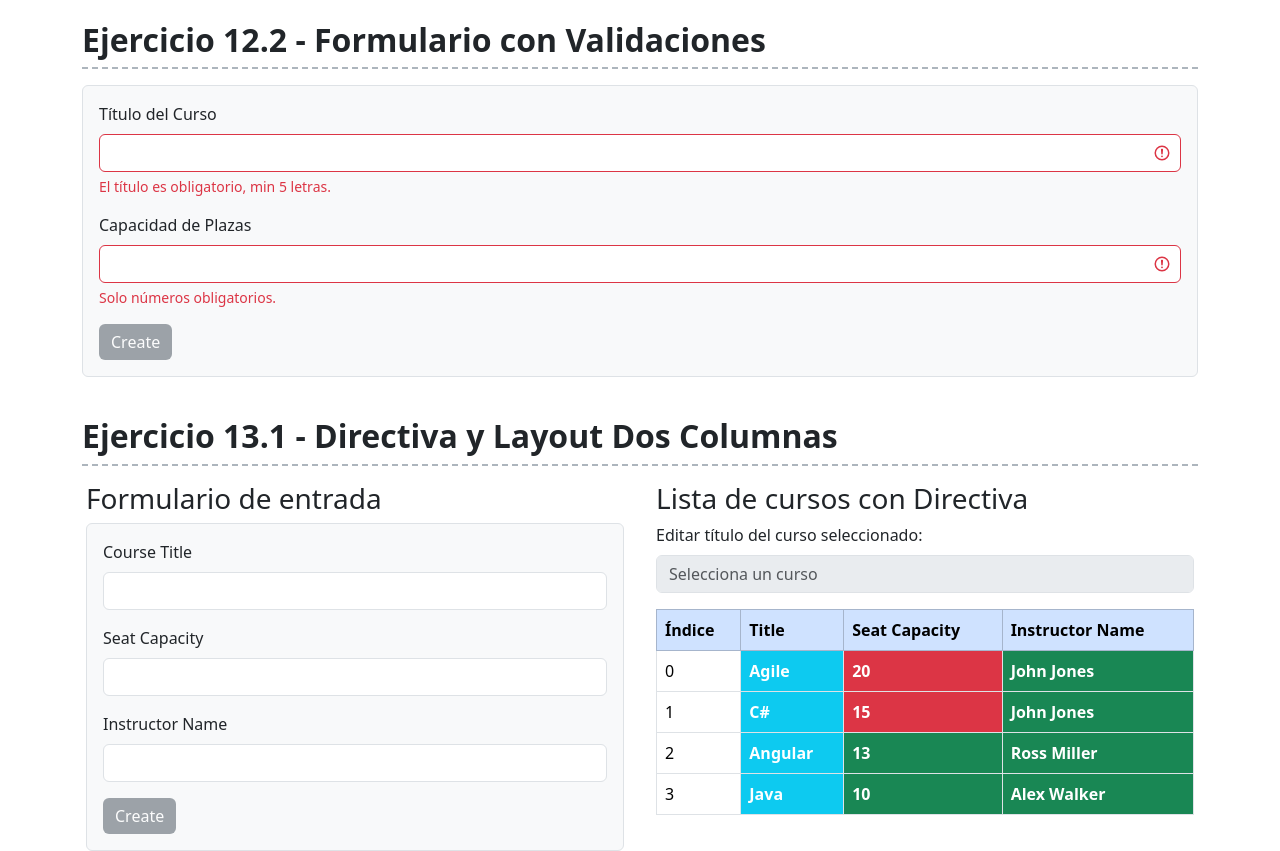
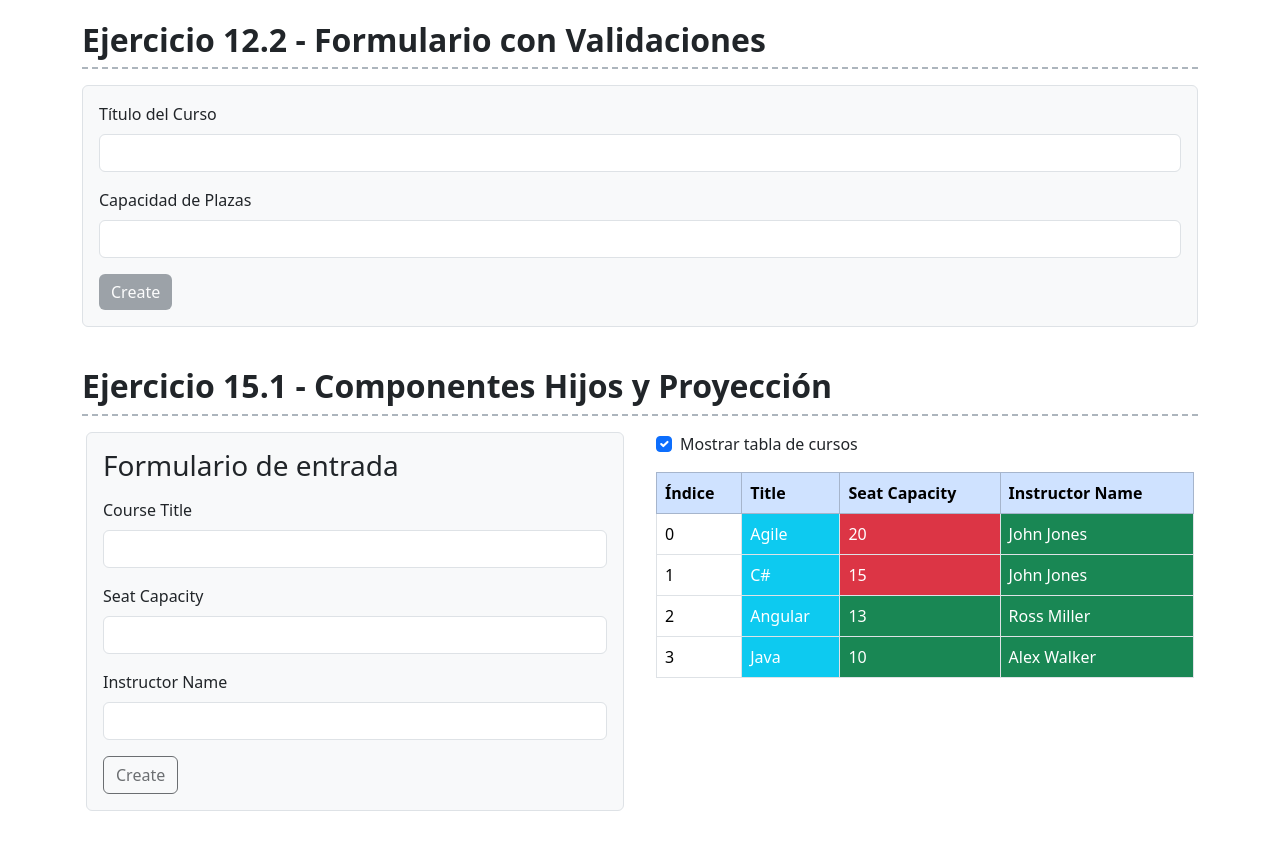
Before and after one commit to CarlosFreireLuengo/Cosas-d-Front, an Angular app in the folder CourseApp/: page / in a window 1280 px wide. Shown: the part 1860-2711 px from the top of the page. After the commit the page ends 2671 px from the top, so only its background shows below. Built offline with nearby package versions, Linux system fonts and the light colour scheme.

Commit message:
Ejercicio 15 hecho

```diff
--- a/CourseApp/src/app/app.html
+++ b/CourseApp/src/app/app.html
@@ -110,66 +110,46 @@
     <button type="submit" class="btn btn-create" [disabled]="!courseForm12.valid">Create</button>
   </form>
 
-  <!-- EJERCICIO 13.1 -->
-  <h2 class="section-title">Ejercicio 13.1 - Directiva y Layout Dos Columnas</h2>
+  <!-- EJERCICIO 15.1 -->
+<h2 class="section-title">Ejercicio 15.1 - Componentes Hijos y Proyección</h2>
 <div class="row g-4">
 
-    <!-- a) Columna Izquierda: Formulario 13.1 -->
+  <!-- a) Columna Izquierda: Formulario Hijo -->
   <div class="col-md-6">
-      <h3>Formulario de entrada</h3>
-      <form [formGroup]="courseForm13" (ngSubmit)="onSubmit13()" class="p-3 border rounded bg-light">
-        <div class="mb-3">
-          <label class="form-label">Course Title</label>
-          <input type="text" class="form-control" formControlName="title" />
+    <app-course-form (courseCreated)="onCourseCreatedFromChild($event)"></app-course-form>
+
+    <!-- Two-way binding del título seleccionado (mantenido del ej. 13.1h) -->
+    @if (selectedCourse) {
+      <div class="mt-3 p-3 border rounded bg-light">
+        <label class="form-label">Editar título del curso seleccionado:</label>
+        <input type="text" class="form-control" [(ngModel)]="selectedCourse.title" />
       </div>
-        <div class="mb-3">
-          <label class="form-label">Seat Capacity</label>
-          <input type="text" class="form-control" formControlName="seatCapacity" />
-        </div>
-        <div class="mb-3">
-          <label class="form-label">Instructor Name</label>
-          <input type="text" class="form-control" formControlName="instructorName" />
-        </div>
-        <button type="submit" class="btn btn-create" [disabled]="!courseForm13.valid">Create</button>
-      </form>
-    </div>
-
-    <!-- a) Columna Derecha: Tabla con Directiva -->
-    <div class="col-md-6">
-      <h3>Lista de cursos con Directiva</h3>
-
-      <!-- h) Two-way binding sobre title del curso seleccionado -->
-      <div class="mb-3">
-        <label class="form-label">Editar título del curso seleccionado:</label>
-        @if (selectedCourse) {
-          <input type="text" class="form-control" [(ngModel)]="selectedCourse.title" />
-        } @else {
-          <input type="text" class="form-control" placeholder="Selecciona un curso" disabled />
     }
   </div>
 
-      <table class="table table-bordered align-middle">
-        <thead class="table-primary">
-          <tr><th>Índice</th><th>Title</th><th>Seat Capacity</th><th>Instructor Name</th></tr>
-        </thead>
-        <tbody>
-          @for (course of courses; track course.id; let i = $index) {
-            <tr (click)="selectCourse(course)" style="cursor: pointer;">
-              <td>{{ i }}</td>
+  <!-- a) Columna Derecha: Tabla Hija con control de visibilidad -->
+  <div class="col-md-6">
 
-              <!-- c) Directiva base (bg-info, text-white) -->
-              <td appCuAttr>{{ course.title }}</td>
-
-              <!-- g) Color dinámico por plazas (<15 verde, >=15 rojo) -->
-              <td appCuAttr [seatCapacity]="course.seatCapacity">{{ course.seatCapacity }}</td>
-
-              <!-- d) Atributo extra bg-success sobre la directiva -->
-              <td appCuAttr bgSuccess="bg-success">{{ course.instructorName }}</td>
-            </tr>
-          }
-        </tbody>
-      </table>
+    <!-- k) Checkbox para mostrar/ocultar tabla (AHORA EN EL PADRE) -->
+    <div class="form-check mb-3">
+      <input
+        class="form-check-input"
+        type="checkbox"
+        id="showTableCheck"
+        [(ngModel)]="showTable"
+      />
+      <label class="form-check-label" for="showTableCheck">
+        Mostrar tabla de cursos
+      </label>
     </div>
 
+    <!-- La tabla solo se renderiza si showTable es true -->
+    @if (showTable) {
+      <app-course-table
+        [courses]="courses"
+        (courseSelected)="onCourseSelectedFromChild($event)">
+      </app-course-table>
+    }
   </div>
 </div>
+</div>
--- a/CourseApp/src/app/app.ts
+++ b/CourseApp/src/app/app.ts
@@ -2,12 +2,18 @@ import { Component, inject } from '@angular/core';
 import { FormsModule, ReactiveFormsModule, FormBuilder, FormGroup, Validators } from '@angular/forms';
 import { CourseRepository } from './repositories/course.repository';
 import { Course } from './models/course';
-import { CuAttrDirective } from './directives/cu-attr.directive';
+import { CourseTableComponent } from './components/course-table/course-table';
+import { CourseFormComponent } from './components/course-form/course-form';
 
 @Component({
   selector: 'app-root',
   standalone: true,
-  imports: [FormsModule, ReactiveFormsModule, CuAttrDirective],
+  imports: [
+    FormsModule,
+    ReactiveFormsModule,
+    CourseTableComponent,
+    CourseFormComponent
+  ],
   templateUrl: './app.html',
   styleUrl: './app.css'
 })
@@ -17,25 +23,27 @@ export class App {
 
   courses = this.repository.getCourses();
 
-  // Estado Ejercicio 12.1
+  // Estado Ejercicio 12.1 (INTACTO)
   hoveredCourse: Course | null = null;
   selectedCourse: Course | null = null;
 
-  // Formulario Ejercicio 12.2 (Solo Title y Seat)
+  // Formulario Ejercicio 12.2 (INTACTO)
   courseForm12: FormGroup;
-  attemptedSubmit12 = true;
+  attemptedSubmit12 = false;
 
-  // Formulario Ejercicio 13.1 (Title, Seat e Instructor)
+  // Formulario Ejercicio 13.1 (AHORA GESTIONADO POR EL HIJO, PERO MANTENEMOS LA REFERENCIA SI LA NECESITAS PARA OTROS EJERCICIOS)
   courseForm13: FormGroup;
 
+  showTable: boolean = true; // Para el checkbox del apartado k
+
   constructor() {
-    // Validaciones Estrictas del 12.2
+    // Validaciones Estrictas del 12.2 (INTACTAS)
     this.courseForm12 = this.fb.group({
       title: ['', [Validators.required, Validators.minLength(5), Validators.pattern('^[a-zA-Z\\s]+$')]],
       seatCapacity: ['', [Validators.required, Validators.pattern('^[0-9]+$')]]
     });
 
-    // Formulario del 13.1 (Instructor requerido)
+    // Formulario del 13.1 (Lo mantenemos aquí por compatibilidad, aunque el hijo tiene su propia instancia)
     this.courseForm13 = this.fb.group({
       title: ['', Validators.required],
       seatCapacity: ['', Validators.required],
@@ -43,11 +51,12 @@ export class App {
     });
   }
 
+  // Métodos 12.1 (INTACTOS)
   onMouseEnter(course: Course): void { this.hoveredCourse = course; }
   onMouseLeave(): void { this.hoveredCourse = null; }
   selectCourse(course: Course): void { this.selectedCourse = course; }
 
-  // Submit del 12.2
+  // Submit del 12.2 (INTACTO)
   onSubmit12(): void {
     this.attemptedSubmit12 = true;
     if (this.courseForm12.valid) {
@@ -59,7 +68,7 @@ export class App {
     }
   }
 
-  // Submit del 13.1
+  // Submit del 13.1 (AHORA SE LLAMA DESDE EL HIJO, PERO LO DEJAMOS POR COMPATIBILIDAD)
   onSubmit13(): void {
     if (this.courseForm13.valid) {
       const nuevoId = this.courses.length > 0 ? Math.max(...this.courses.map(c => c.id)) + 1 : 1;
@@ -73,4 +82,14 @@ export class App {
       this.courseForm13.reset();
     }
   }
+
+  // NUEVOS MÉTODOS PARA EL EJERCICIO 15.1
+  onCourseSelectedFromChild(course: Course): void {
+    this.selectedCourse = course;
+  }
+
+  onCourseCreatedFromChild(newCourse: Course): void {
+    this.repository.saveCourse(newCourse);
+    this.courses = this.repository.getCourses();
+  }
 }
--- /dev/null
+++ b/CourseApp/src/app/components/course-form/course-form.html
@@ -0,0 +1,20 @@
+<form [formGroup]="courseForm" (ngSubmit)="onSubmit()" class="p-3 border rounded bg-light form-container">
+  <h3 class="mb-3">Formulario de entrada</h3>
+
+  <div class="mb-3">
+    <label class="form-label">Course Title</label>
+    <input type="text" class="form-control" formControlName="title" />
+  </div>
+
+  <div class="mb-3">
+    <label class="form-label">Seat Capacity</label>
+    <input type="text" class="form-control" formControlName="seatCapacity" />
+  </div>
+
+  <div class="mb-3">
+    <label class="form-label">Instructor Name</label>
+    <input type="text" class="form-control" formControlName="instructorName" />
+  </div>
+
+  <button type="submit" class="btn btn-create" [disabled]="!courseForm.valid">Create</button>
+</form>
--- /dev/null
+++ b/CourseApp/src/app/components/course-form/course-form.ts
@@ -0,0 +1,36 @@
+import { Component, Output, EventEmitter } from '@angular/core';
+import { FormBuilder, FormGroup, Validators, ReactiveFormsModule } from '@angular/forms';
+import { Course } from '../../models/course';
+
+@Component({
+  selector: 'app-course-form',
+  standalone: true,
+  imports: [ReactiveFormsModule], // <--- IMPRESCINDIBLE
+  templateUrl: './course-form.html',
+  styleUrl: './course-form.css'
+})
+export class CourseFormComponent {
+  @Output() courseCreated = new EventEmitter<Course>();
+  courseForm: FormGroup;
+
+  constructor(private fb: FormBuilder) {
+    this.courseForm = this.fb.group({
+      title: ['', Validators.required],
+      seatCapacity: ['', Validators.required],
+      instructorName: ['', Validators.required]
+    });
+  }
+
+  onSubmit(): void {
+    if (this.courseForm.valid) {
+      const nuevoId = Math.floor(Math.random() * 1000) + 100;
+      this.courseCreated.emit(new Course(
+        nuevoId,
+        this.courseForm.value.title,
+        this.courseForm.value.seatCapacity,
+        this.courseForm.value.instructorName
+      ));
+      this.courseForm.reset();
+    }
+  }
+}
--- /dev/null
+++ b/CourseApp/src/app/components/course-table/course-table.html
@@ -0,0 +1,30 @@
+<table class="table table-bordered align-middle">
+  <thead class="table-primary">
+    <tr>
+      <th>Índice</th>
+      <th>Title</th>
+      <th>Seat Capacity</th>
+      <th>Instructor Name</th>
+    </tr>
+  </thead>
+  <tbody>
+    @for (course of courses; track course.id; let i = $index) {
+      <tr
+        (click)="onSelect(course)"
+        style="cursor: pointer;"
+        [class.fila-seleccionada]="selectedCourse?.id === course.id"
+      >
+        <td>{{ i }}</td>
+
+        <!-- c) Directiva base (bg-info, text-white) -->
+        <td appCuAttr>{{ course.title }}</td>
+
+        <!-- g) Color dinámico por plazas (<15 verde, >=15 rojo) -->
+        <td appCuAttr [seatCapacity]="course.seatCapacity">{{ course.seatCapacity }}</td>
+
+        <!-- d) Atributo extra bg-success sobre la directiva -->
+        <td appCuAttr bgSuccess="bg-success">{{ course.instructorName }}</td>
+      </tr>
+    }
+  </tbody>
+</table>
--- /dev/null
+++ b/CourseApp/src/app/components/course-table/course-table.ts
@@ -0,0 +1,26 @@
+import { Component, Input, Output, EventEmitter } from '@angular/core';
+import { CommonModule } from '@angular/common';
+import { Course } from '../../models/course';
+import { CuAttrDirective } from '../../directives/cu-attr.directive';
+
+@Component({
+  selector: 'app-course-table',
+  standalone: true,
+  imports: [CommonModule, CuAttrDirective],
+  templateUrl: './course-table.html',
+  styleUrl: './course-table.css'
+})
+export class CourseTableComponent {
+  // h) Propiedad input para recibir los cursos desde el padre
+  @Input() courses: Course[] = [];
+
+  // j) Propiedad output para avisar al padre cuando se selecciona un curso
+  @Output() courseSelected = new EventEmitter<Course>();
+
+  selectedCourse: Course | null = null;
+
+  onSelect(course: Course): void {
+    this.selectedCourse = course;
+    this.courseSelected.emit(course);
+  }
+}
```
Also changed, not shown: CourseApp/src/app/components/course-form/course-form.css (added), CourseApp/src/app/components/course-table/course-table.css (added), 2 other files (tests, documents, lock files or other folders). Lines whose indentation alone changed are shown as unchanged.
